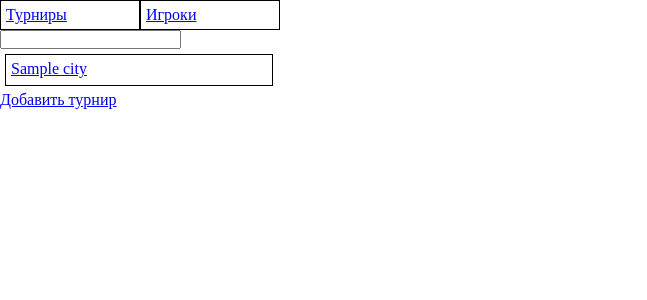
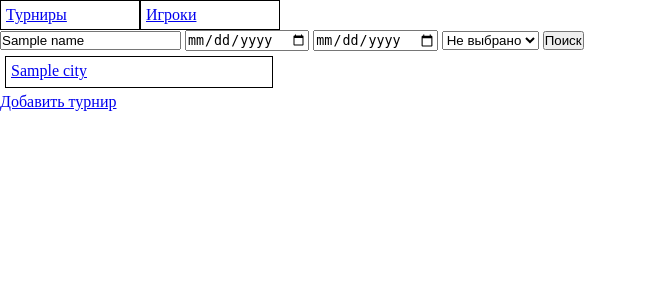
Before and after one commit to ploschka/shogi-tournament, a Flask app: template templates/tournament_list.jinja in a window 1280 px wide. Shown: the top 300 px of the page, without its empty margins (0-647 px from the left). Run offline with Flask 3, Linux system fonts and the light colour scheme; the template is opened without the code that fills it: most values are stand-ins (such as "Sample title", 1, 10 or a date in 2020); parts of the project's set-up code (start-up, migrations or seed data) failed here and were passed over.

Commit message:
Поиск есть

```diff
--- a/templates/tournament_list.jinja
+++ b/templates/tournament_list.jinja
@@ -12,7 +12,16 @@
 
 {% block content %}
 <form action="{{url_for('tournament_list')}}">
-    <input name="search" type="text">
+    <input value="{{name}}" name="name" type="text">
+    <input value="{{start_date}}" name="start_date" type="date">
+    <input value="{{end_date}}" name="end_date" type="date">
+    <select name="c">
+            <option value="0">Не выбрано</option>
+            {% for i, city in cities.iterrows() %}
+            <option {%if city['city_id'] == c%} selected {% endif %} value="{{ city['city_id']}}">{{city['city_name']}}</option>
+            {% endfor %}
+        </select>
+    <input value="Поиск" type="submit">
 </form>
 {% if tournaments.empty %}
 <p>Турниров подходящих по параметрам не существует</p>
--- a/templates/tournament_page.jinja
+++ b/templates/tournament_page.jinja
@@ -11,5 +11,4 @@
 <p>Дата начала: {{start_date}}</p>
 <p>Дата окончания: {{end_date}}</p>
 
-<a class="search" href="{{ url_for('tournament_add_get')}}">Добавить турнир</a>
 {% endblock content %}
```
Also changed, not shown: controllers/tournament_controller.py (+14 -8 lines), models/tournament_model.py (+11 -2 lines).
